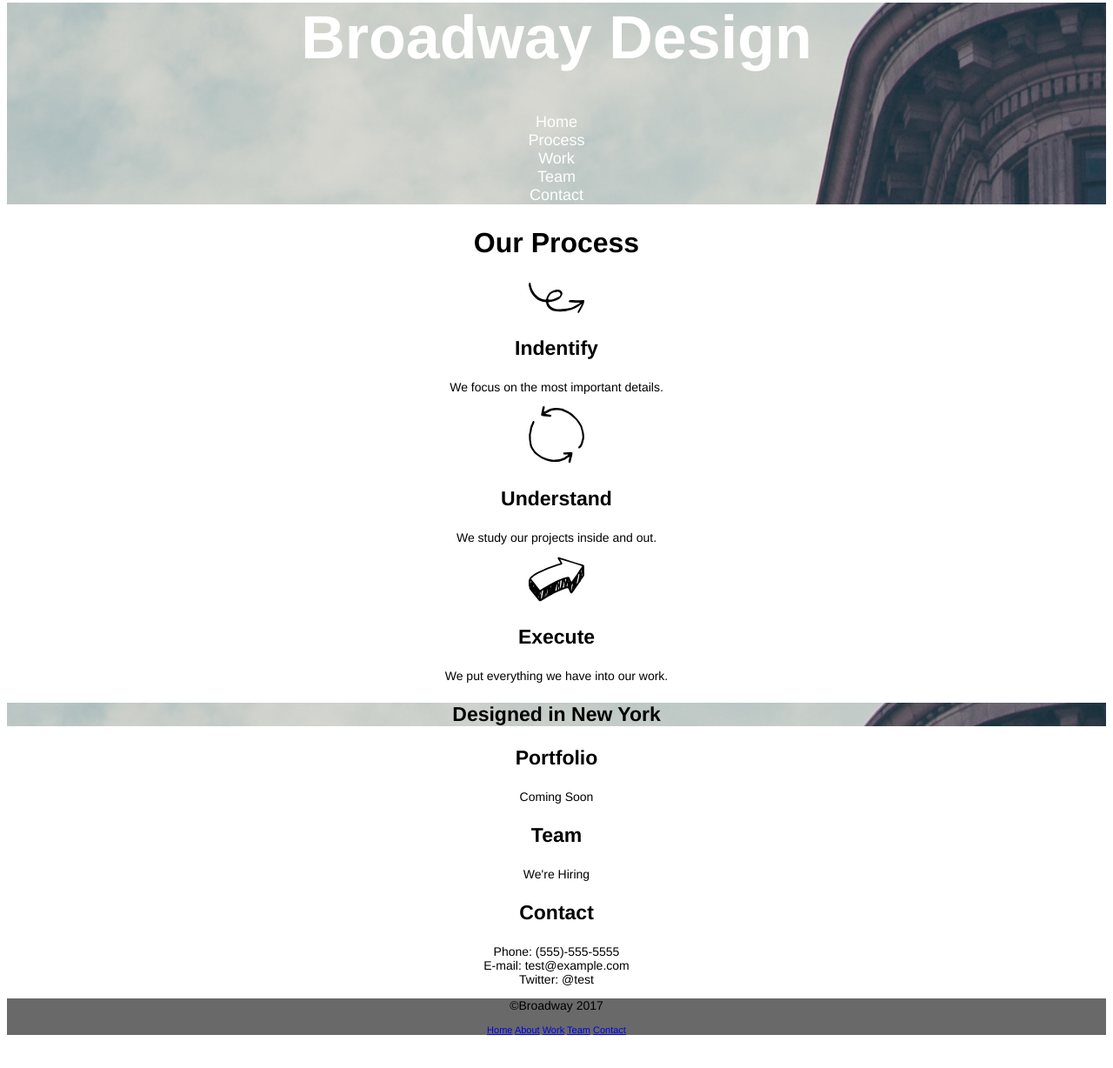
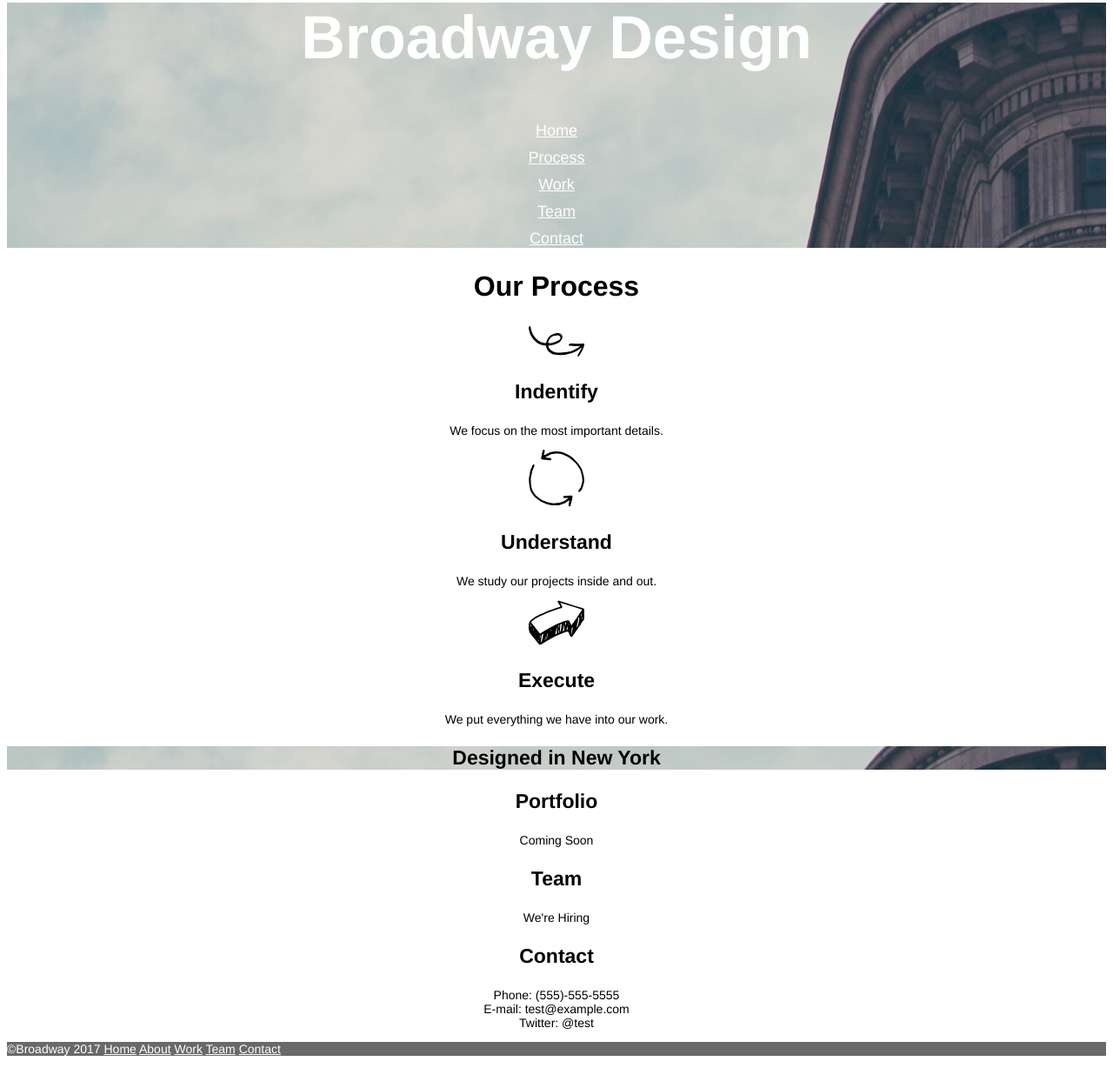
Before and after one commit to stevereiser/broadway, a plain HTML site: page index.html in a window 1280 px wide. Shown: the part 44-1272 px from the top of the page at 87% size. Before the commit the page ends 1242 px from the top, so only its background shows below. Drawn offline with Linux system fonts and the light colour scheme.

Commit message:
updated nav to white and adjusted padding

```diff
--- a/index.html
+++ b/index.html
@@ -9,11 +9,11 @@
     <header>
       <h1>Broadway Design</h1>
       <ul>
-        <li>Home</li>
-        <li>Process</li>
-        <li>Work</li>
-        <li>Team</li>
-        <li>Contact</li>
+        <li class="nav"><a href="home">Home</a></li>
+        <li class="nav"><a href="process">Process</a></li>
+        <li class="nav"><a href="work">Work</a></li>
+        <li class="nav"><a href="team">Team</a></li>
+        <li class="nav"><a href="contact">Contact</a></li>
       </ul>
     </header>
     <h2>Our Process</h2>
@@ -43,12 +43,13 @@
     Twitter: @test</p>
 
     <footer>
-        <p>&copy;Broadway 2017</p>
-        <a href="index.html">Home</a>
-        <a href="somewhere">About</a>
-        <a href="somewhere else">Work</a>
-        <a href="somewhere too">Team</a>
-        <a href="someplace">Contact</a>
+        <p>&copy;Broadway 2017
+            <a href="index.html">Home</a>
+            <a href="somewhere">About</a>
+            <a href="somewhere else">Work</a>
+            <a href="somewhere too">Team</a>
+            <a href="someplace">Contact</a>
+        </p>
     </footer>
 
 </body>
--- a/resources/style.css
+++ b/resources/style.css
@@ -20,6 +20,10 @@ ul {
     font-size: 18px;
 }
 
+.nav {
+    padding-top: 10px;
+}
+
 h2 {
     font-size: 32px;
     font-weight: bold;
@@ -36,7 +40,13 @@ p {
     background-image: url(images/the-flatiron-building.png)
 }
 
+a {
+    color: white;
+}
+
 footer {
     background-color: dimgray;
     font-size: 11px;
+    color: white;
+    text-align: left;
 }
```
